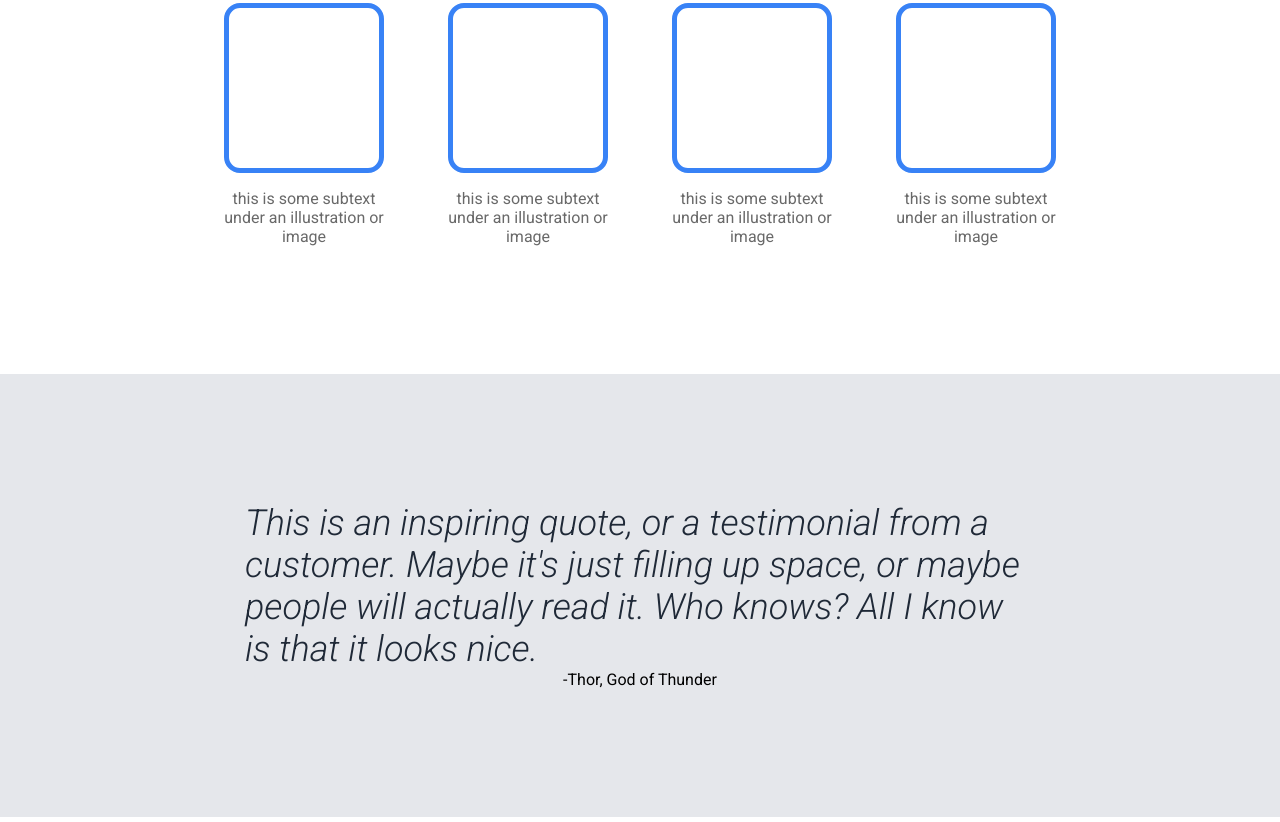
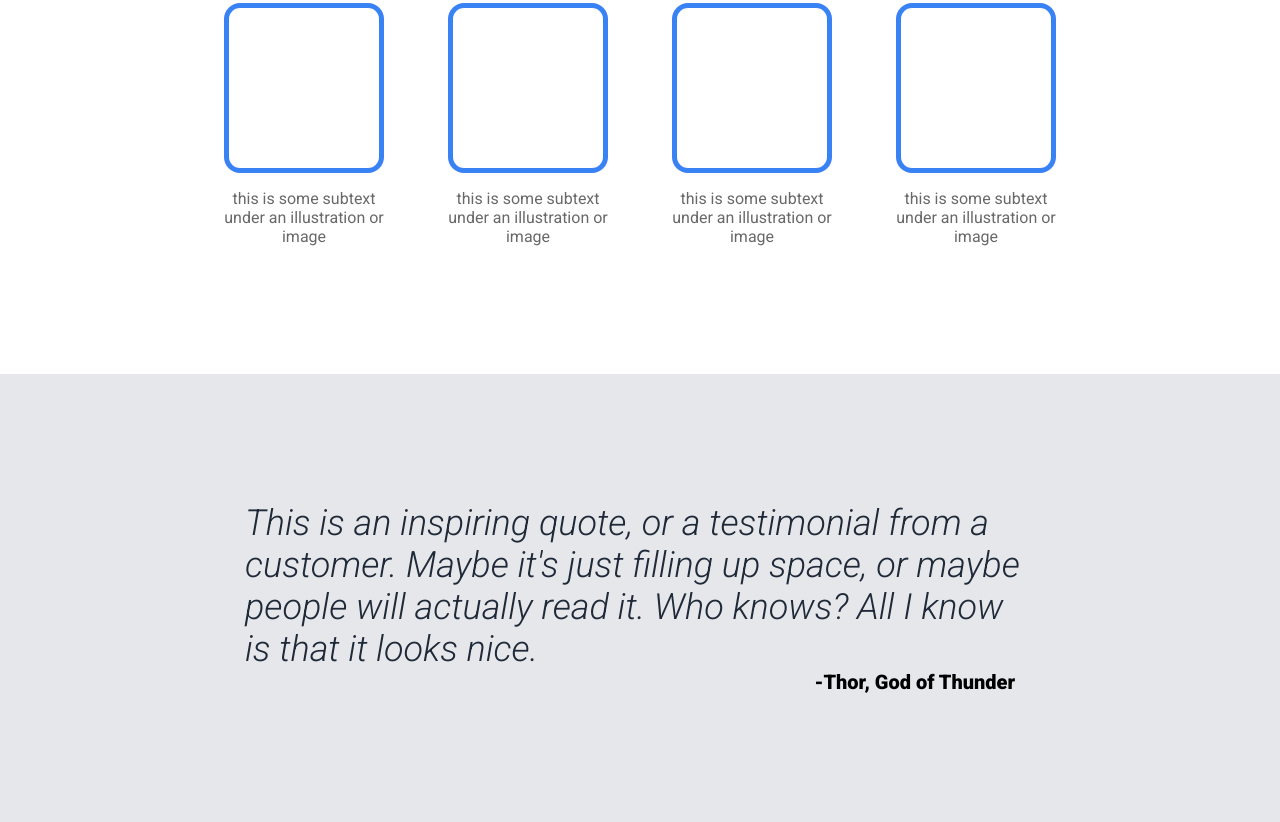
Before and after one commit to yarmout/landing-page-design, a plain HTML site: page index.html in a window 1280 px wide. Shown: the part 678-1500 px from the top of the page. Drawn offline with Linux system fonts and the light colour scheme.

Commit message:
Complete Quote section

```diff
--- a/style.css
+++ b/style.css
@@ -149,4 +149,12 @@ button {
     color: #1F2937;
 }
 
+.quote-author {
+    display: flex;
+    width: 750px;
+    justify-content: flex-end;
+    font-size: 20px;
+    font-weight: 900;
+}
+
 /*TODO: Try hanging margin between quote and info from 128px to 64px, change from both info and from quote (top and bottom)*/
```
